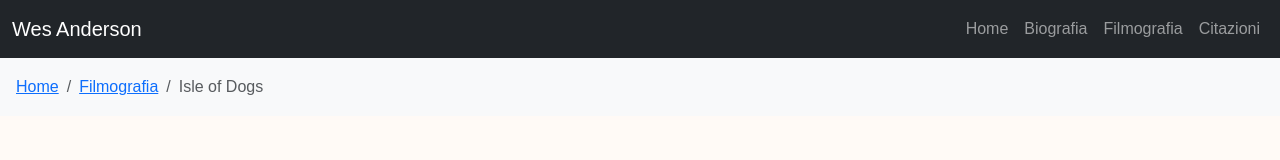
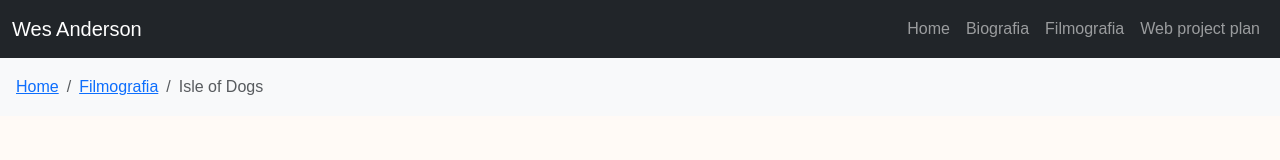
Before and after one commit to cinemanomad/wes-anderson, a plain HTML site: page scheda_isle_of_dogs.html in a window 1280 px wide. Shown: the top 160 px of the page. Drawn offline with nearby package versions, Linux system fonts and the light colour scheme; grey boxes are pictures that could not be loaded.

Commit message:
Update scheda_isle_of_dogs.html

```diff
--- a/scheda_isle_of_dogs.html
+++ b/scheda_isle_of_dogs.html
@@ -23,7 +23,7 @@
         <li class="nav-item"><a class="nav-link" href="index.html">Home</a></li>
         <li class="nav-item"><a class="nav-link" href="biografia.html">Biografia</a></li>
         <li class="nav-item"><a class="nav-link" href="filmografia.html">Filmografia</a></li>
-        <li class="nav-item"><a class="nav-link" href="citazioni.html">Citazioni</a></li>
+        <li class="nav-item"><a class="nav-link" href="web_project_plan.html">Web project plan</a></li>
       </ul>
     </div>
   </div>
```
